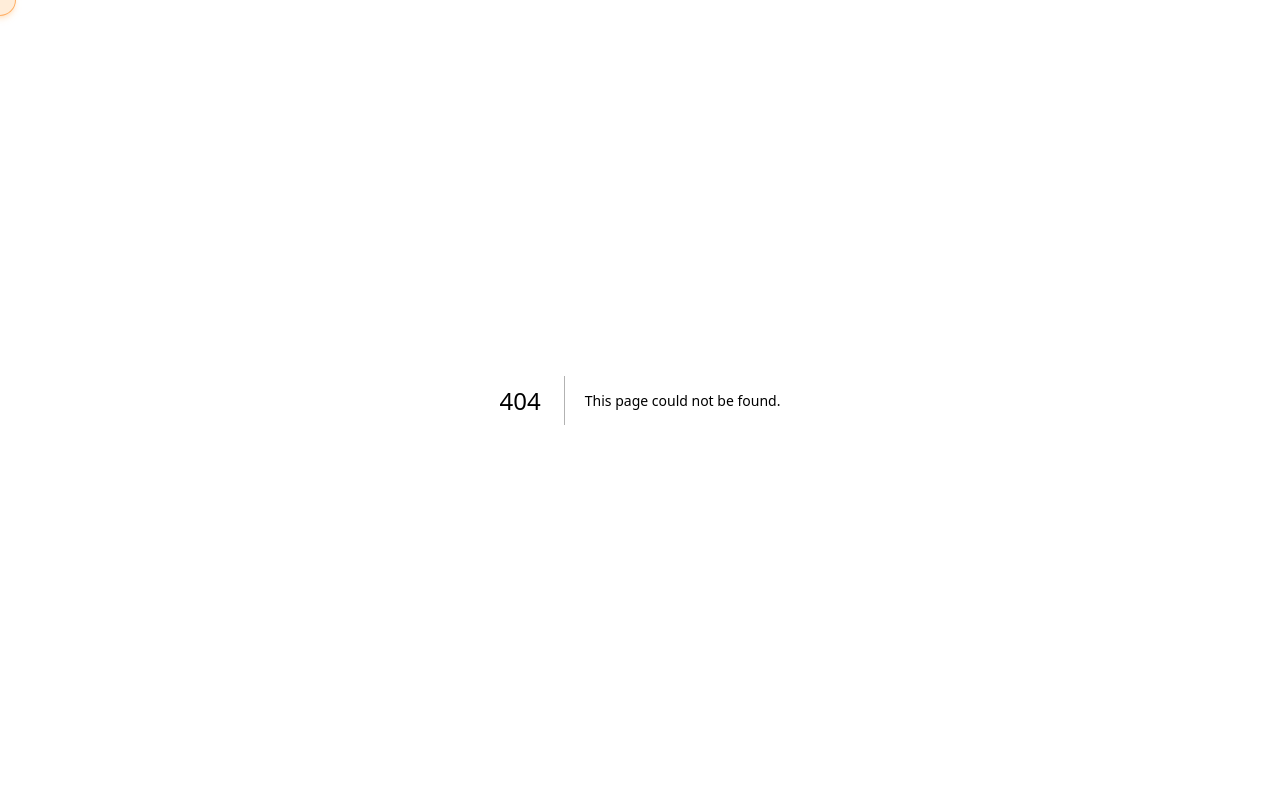
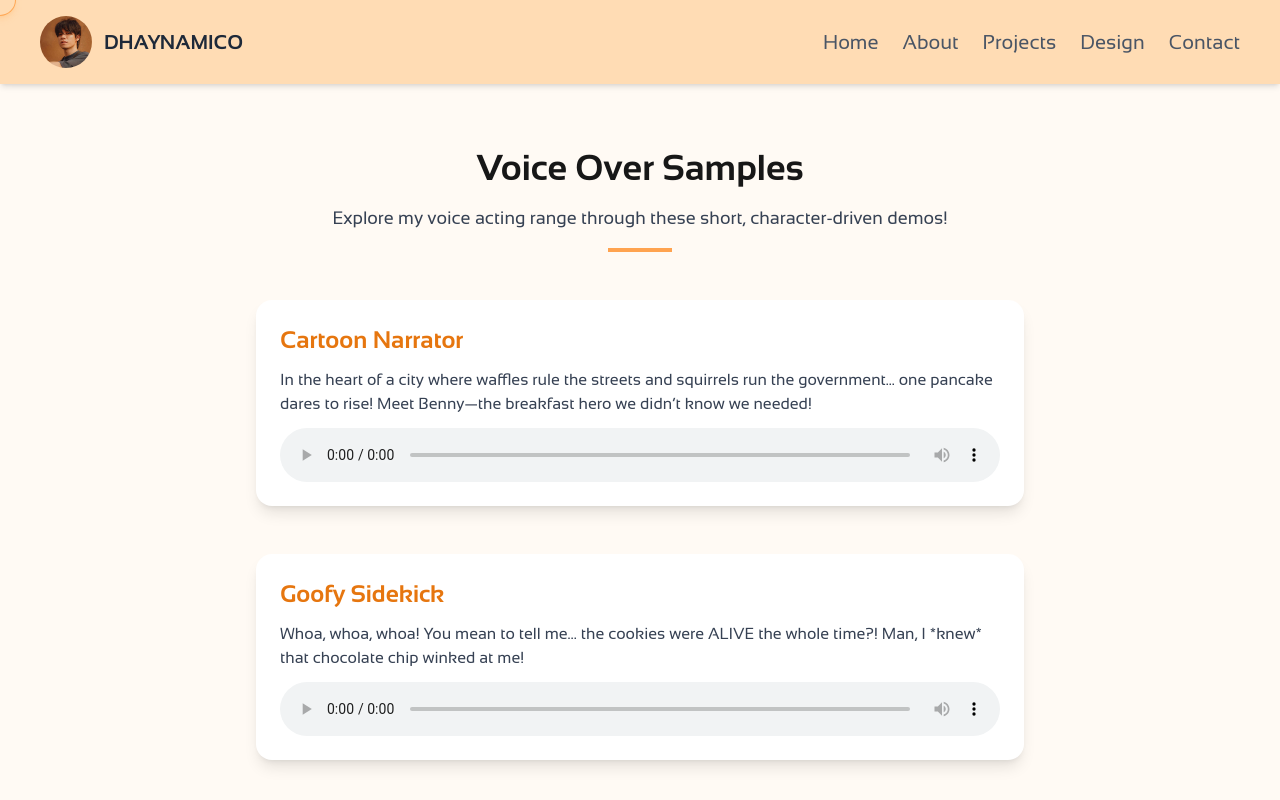
Before and after one commit to dadalman/dalman-portfolio, a Next.js app: page /voice-samples in a window 1280 px wide. Before the commit this address had no page. Shown: the top 800 px of the page. Built offline with nearby package versions, Linux system fonts and the light colour scheme.

Commit message:
Added skills

```diff
--- /dev/null
+++ b/app/voice-samples/page.tsx
@@ -0,0 +1,69 @@
+// app/voice-samples/page.tsx (if using App Router)
+"use client";
+
+import Header from "@/components/Header";
+import Footer from "@/components/Footer";
+
+export default function VoiceSamples() {
+  const samples = [
+    {
+      title: "Cartoon Narrator",
+      script:
+        "In the heart of a city where waffles rule the streets and squirrels run the government... one pancake dares to rise! Meet Benny—the breakfast hero we didn’t know we needed!",
+      audio: "/voice/cartoon-narrator.mp3",
+    },
+    {
+      title: "Goofy Sidekick",
+      script:
+        "Whoa, whoa, whoa! You mean to tell me… the cookies were ALIVE the whole time?! Man, I *knew* that chocolate chip winked at me!",
+      audio: "/voice/goofy-sidekick.mp3",
+    },
+    {
+      title: "Suspense Narration",
+      script:
+        "Every school has a legend… but this one? This one bites. Literally. Join us as we dive into the case of the hallway hamster—who may or may not be an evil genius!",
+      audio: "/voice/suspense-narrator.mp3",
+    },
+    {
+      title: "Fast-Paced Recap",
+      script:
+        "Previously on Galaxy Frogs—Zorp was captured by the evil Ice Cream King, Froyo! But just when things got sticky… Boom! Queen Lily arrived with her bubblegum bazooka!",
+      audio: "/voice/fast-recap.mp3",
+    },
+  ];
+
+  return (
+    <>
+      <Header />
+      <section className="min-h-screen bg-light text-neutral-900 py-16 px-4 sm:px-6 h-full -mb-[80px]">
+        <div className="max-w-3xl mx-auto space-y-12">
+          <div className="text-center space-y-4">
+            <h1 className="text-4xl font-bold">Voice Over Samples</h1>
+            <p className="text-lg text-gray-700">
+              Explore my voice acting range through these short,
+              character-driven demos!
+            </p>
+            <div className="w-16 h-1 mx-auto bg-primary-400" />
+          </div>
+
+          {samples.map((sample, idx) => (
+            <div
+              key={idx}
+              className="bg-white rounded-2xl shadow-lg hover:shadow-xl transition duration-300 p-6 space-y-3"
+            >
+              <h2 className="text-2xl font-semibold text-primary-600">
+                {sample.title}
+              </h2>
+              <p className="text-gray-700">{sample.script}</p>
+              <audio controls className="w-full">
+                <source src={sample.audio} type="audio/mp3" />
+                Your browser does not support the audio element.
+              </audio>
+            </div>
+          ))}
+        </div>
+      </section>
+      <Footer />
+    </>
+  );
+}
--- a/components/AboutMe.tsx
+++ b/components/AboutMe.tsx
@@ -123,7 +123,17 @@ export default function AboutMe() {
               title: "design",
               skills: ["figma", "canva", "responsive design"],
             },
-            { title: "else", skills: ["xcode", "git", "github", "node.js"] },
+            {
+              title: "else",
+              skills: [
+                "python",
+                "selenium",
+                "xcode",
+                "git",
+                "github",
+                "node.js",
+              ],
+            },
           ].map((group) => (
             <div key={group.title}>
               <h4 className="text-sm sm:text-md font-medium text-dark">
```
